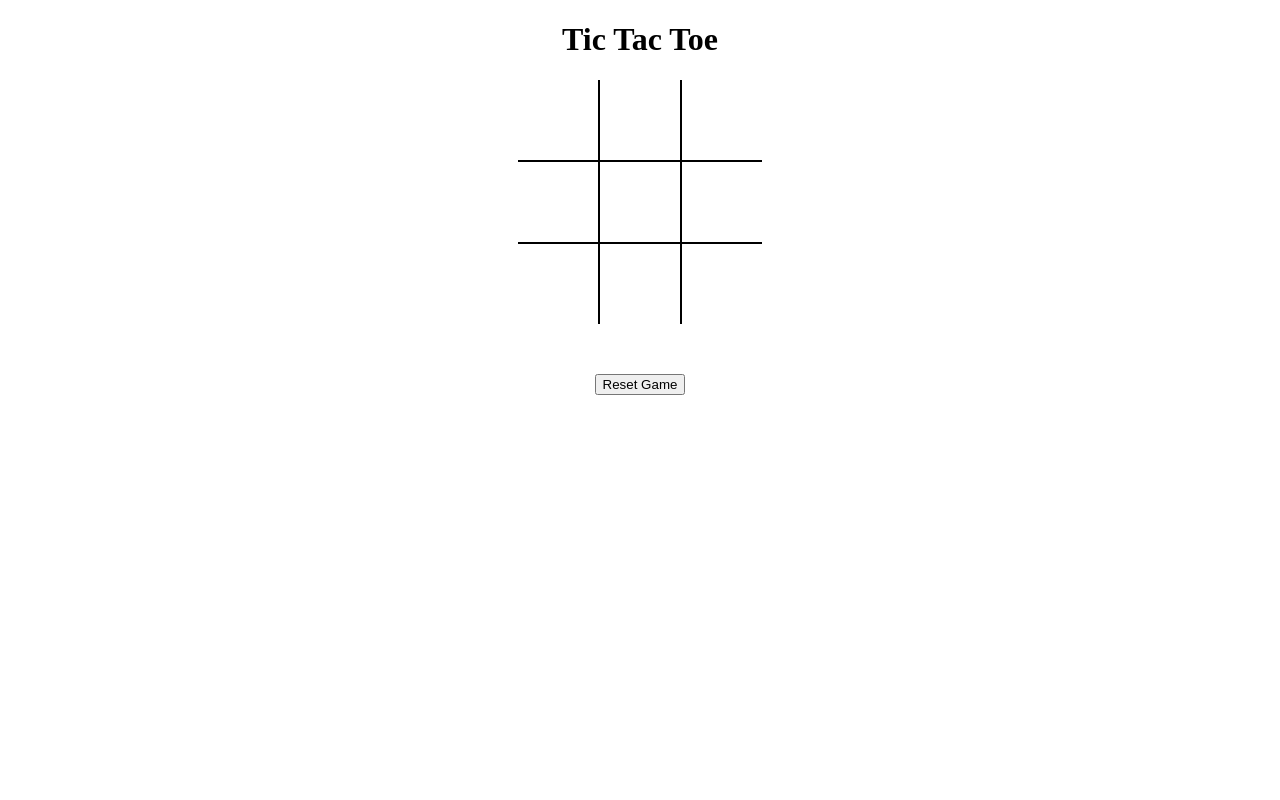
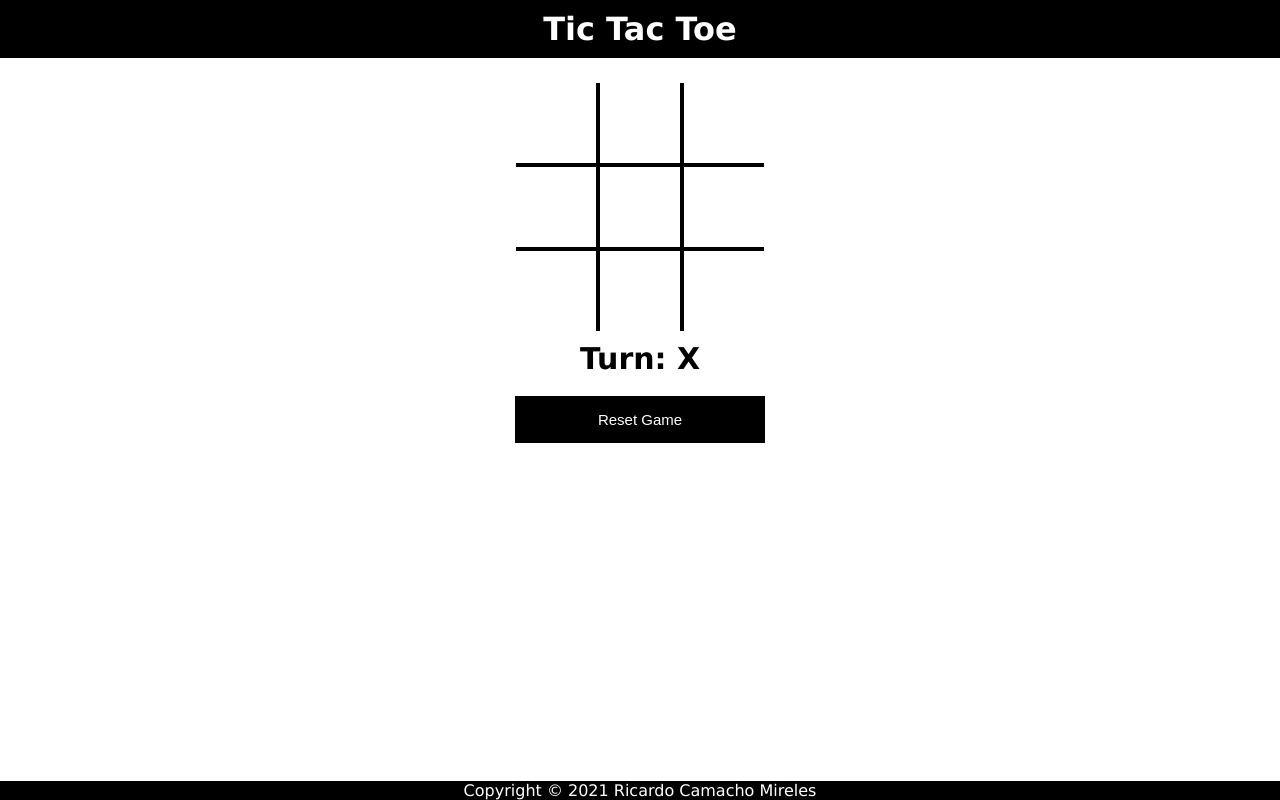
Before and after one commit to rcamach7/tictactoe, a plain HTML site: page index.html in a window 1280 px wide. Drawn offline with Linux system fonts and the light colour scheme.

Commit message:
update styling

```diff
--- a/index.html
+++ b/index.html
@@ -12,8 +12,14 @@
             <div class="row" id="row2"></div>
             <div class="row" id="row3"></div>
         </div>
+
+        <div id="playerTurn">
+            Turn: X
+        </div>
+
         <button id="resetGame">Reset Game</button>
 
+        <footer>Copyright © 2021 Ricardo Camacho Mireles</footer>
         <script src="resources/app.js"></script>
     </body>
 </html>
--- a/resources/app.js
+++ b/resources/app.js
@@ -30,33 +30,40 @@ const Gameboard = (() => {
         if (currentBoard[0] !== "" && currentBoard[0] === currentBoard[1] && currentBoard[2] === currentBoard[0]) {
             alert(`Winner! Player ${currentBoard[0]} has won the game!`);
             activeGame = false;
+            return;
         } else if(currentBoard[3] !== "" && currentBoard[3] === currentBoard[4] && currentBoard[5] === currentBoard[3]) {
             alert(`Winner! Player ${currentBoard[3]} has won the game!`);
-            activeGame = false;
+            return;
         } else if(currentBoard[6] !== "" && currentBoard[6] === currentBoard[7] && currentBoard[8] === currentBoard[6]) {
             alert(`Winner! Player ${currentBoard[6]} has won the game!`);
             activeGame = false;
+            return;
         }
 
         // Vertical Check
         if (currentBoard[0] !== "" && currentBoard[0] === currentBoard[3] && currentBoard[0] === currentBoard[6]) {
             alert(`Winner! Player ${currentBoard[0]} has won the game!`);
             activeGame = false;
+            return;
         } else if (currentBoard[1] !== "" && currentBoard[1] === currentBoard[4] && currentBoard[1] === currentBoard[7]) {
             alert(`Winner! Player ${currentBoard[1]} has won the game!`);
             activeGame = false;
+            return;
         } else if (currentBoard[2] !== "" && currentBoard[2] === currentBoard[5] && currentBoard[2] === currentBoard[8]) {
             alert(`Winner! Player ${currentBoard[2]} has won the game!`);
             activeGame = false;
+            return;
         }
 
         // Cross Check
         if (currentBoard[0] !== "" && currentBoard[0] === currentBoard[4] && currentBoard[0] === currentBoard[8]) {
             alert(`Winner! Player ${currentBoard[0]} has won the game!`);
             activeGame = false;
+            return;
         } else if (currentBoard[2] !== "" && currentBoard[2] === currentBoard[4] && currentBoard[2] === currentBoard[6]) {
             alert(`Winner! Player ${currentBoard[2]} has won the game!`);
             activeGame = false;
+            return;
         }
 
         // Check to see if the board is full - if so -declare a tie and reset board.
@@ -85,12 +92,16 @@ const Gameboard = (() => {
     const isGameActive = () => {
         return activeGame;
     }
+    const getPlayer = () => {
+        return currentPlayerSymbol;
+    }
     return {
         copyOfBoard,
         move,
         checkForWinner,
         isGameActive,
         resetBoard,
+        getPlayer
     }
 })();
 
@@ -112,6 +123,10 @@ function displayBoard() {
                 let location = parseInt(box.id.substring(1));
                 box.textContent = Gameboard.move(location);
 
+                // Player Turn
+                const turn = document.getElementById("playerTurn");
+                turn.textContent = `Turn: ${Gameboard.getPlayer()}`
+
                 // Check For Winner
                 Gameboard.checkForWinner();
             }
@@ -128,7 +143,6 @@ function displayBoard() {
             root.appendChild(box);
         }
     }
-
 }
 
 const resetBtn = document.getElementById("resetGame");
--- a/resources/style.css
+++ b/resources/style.css
@@ -1,8 +1,22 @@
 html {
     text-align: center;
+    font-family: "Lucida Grande", serif;
+}
+
+body {
+    margin: 0 auto;
+}
+
+h1 {
+    margin: 0;
+    padding: 10px;
+
+    background-color: black;
+    color: white;
 }
 
 #root {
+    margin-top: 25px;
     width: 100%;
 }
 
@@ -20,26 +34,52 @@ html {
 }
 
 .box:hover {
-    background-color: antiquewhite;
+    background-color: #b7b7b7;
 }
 
 /* Styling for board*/
 #b0, #b1, #b2 {
-  border-bottom: solid black 2px;
+  border-bottom: solid black 4px;
 }
 #b0, #b1 {
-    border-right: solid black 2px
+    border-right: solid black 4px
 }
 #b3, #b4, #b5 {
-    border-bottom: solid black 2px;
+    border-bottom: solid black 4px;
 }
 #b3, #b4 {
-    border-right: solid black 2px
+    border-right: solid black 4px
 }
 #b6, #b7 {
-    border-right: solid black 2px
+    border-right: solid black 4px
 }
 
 #resetGame {
-    margin-top: 50px;
+    margin-top: 20px;
+    width: 250px;
+    background-color: #000000;
+    border: none;
+    color: white;
+    padding: 15px 32px;
+    text-align: center;
+    text-decoration: none;
+    display: inline-block;
+    font-size: 15px;
+    cursor: pointer;
 }
+
+#playerTurn {
+    font-size: 30px;
+    font-weight: bolder;
+
+    margin-top: 10px;
+}
+
+footer {
+    position: absolute;
+    bottom: 0;
+    width: 100%;
+    margin: 0 auto;
+    background-color: black;
+    color: white;
+}
```
